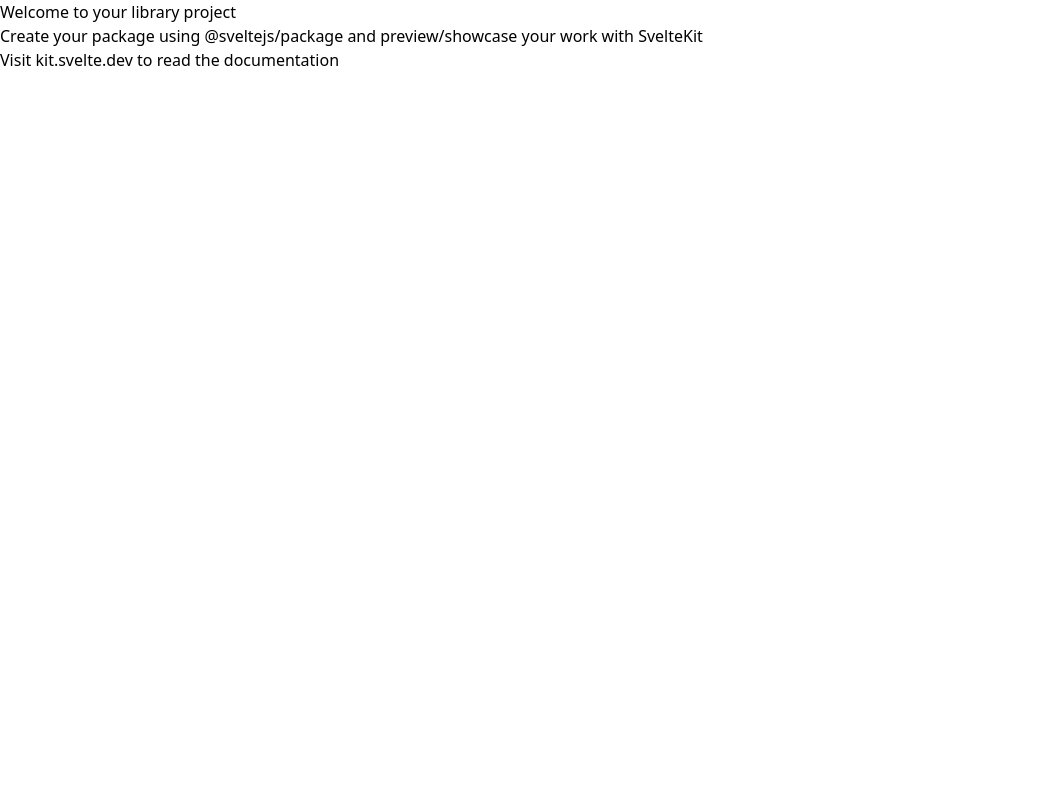
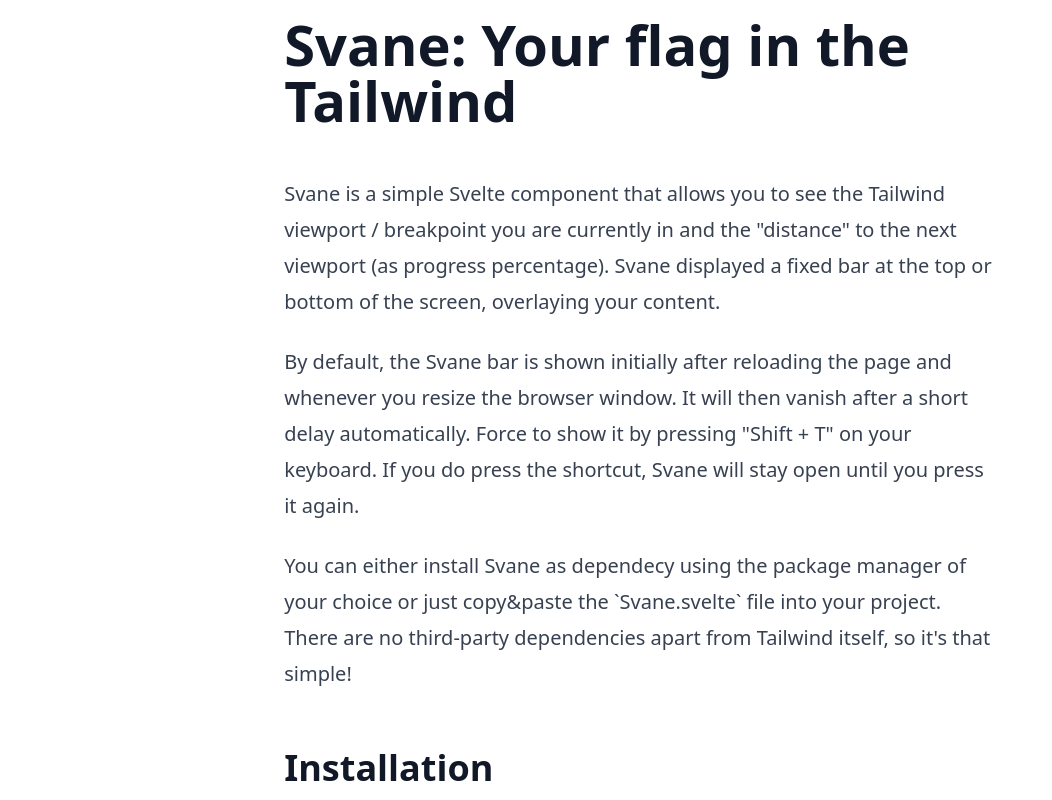
Before and after one commit to ShipBit/svane, a SvelteKit app: page / in a window 1280 px wide. Shown: the top 800 px of the page, without its empty margins (0-1052 px from the left). Built offline with nearby package versions, Linux system fonts and the light colour scheme.

Commit message:
prettify demo page
x

```diff
--- a/package.json
+++ b/package.json
@@ -1,7 +1,7 @@
 {
 	"name": "@shipbit/svane",
 	"private": false,
-	"version": "1.0.0",
+	"version": "1.0.1",
 	"license": "MIT",
 	"author": {
 		"name": "Simon Hopstätter",
@@ -41,6 +41,7 @@
 		"@sveltejs/adapter-auto": "^2.0.0",
 		"@sveltejs/kit": "^1.20.4",
 		"@sveltejs/package": "^2.0.0",
+		"@tailwindcss/typography": "^0.5.9",
 		"autoprefixer": "^10.4.14",
 		"eslint": "^8.28.0",
 		"eslint-config-prettier": "^8.5.0",
--- a/src/routes/+page.svelte
+++ b/src/routes/+page.svelte
@@ -3,10 +3,64 @@
 	import '../app.css';
 </script>
 
-<h1>Welcome to your library project</h1>
-<p>Create your package using @sveltejs/package and preview/showcase your work with SvelteKit</p>
-<p>Visit <a href="https://kit.svelte.dev">kit.svelte.dev</a> to read the documentation</p>
+{#if import.meta.env.DEV}
+	<Svane />
+{/if}
+
+<main class="prose lg:prose-xl m-auto p-4">
+	<h1>Svane: Your flag in the Tailwind</h1>
+	<p>
+		Svane is a simple Svelte component that allows you to see the Tailwind viewport / breakpoint you
+		are currently in and the "distance" to the next viewport (as progress percentage). Svane
+		displayed a fixed bar at the top or bottom of the screen, overlaying your content.
+	</p>
+	<p>
+		By default, the Svane bar is shown initially after reloading the page and whenever you resize
+		the browser window. It will then vanish after a short delay automatically. Force to show it by
+		pressing "Shift + T" on your keyboard. If you do press the shortcut, Svane will stay open until
+		you press it again.
+	</p>
+	<p>
+		You can either install Svane as dependecy using the package manager of your choice or just
+		copy&paste the `Svane.svelte` file into your project. There are no third-party dependencies
+		apart from Tailwind itself, so it's that simple!
+	</p>
+
+	<h2>Installation</h2>
+	<pre>
+bash npm install @shipbit/svane
+	</pre>
+
+	<p>Then in your +layout.svelte or any other page/component:</p>
+
+	<pre>
+{`<script>
+	import Svane from '@shipbit/svane';
+</script>
 
 {#if import.meta.env.DEV}
 	<Svane />
-{/if}
+{/if}`}
+</pre>
+
+	<h3>Parameters (all optional):</h3>
+
+	<pre>
+{`<!-- Breakpoint override: Use the ones defined in your Tailwind theme config here. -->
+<!-- Svane uses the default Tailwind breakpoints (sm, md, lg, xl, 2xl) by default. -->
+<Svane
+	breakpoints={{ phone: { max: 767 }, tablet: { min: 768, max: 1279 }, desktop: { min: 1280 } }}
+/>
+
+<!-- Don't autohide Svane -->
+<Svane stayOpen />
+
+<!-- default: 'top' -->
+<Svane position="bottom" />
+
+<!-- hide Svane after the given milliseconds have passed (default: 2500) -->
+<Svane duration={5000} />`}
+</pre>
+
+	<p>You can mix and match these params, of course.</p>
+</main>
--- a/tailwind.config.js
+++ b/tailwind.config.js
@@ -4,5 +4,5 @@ export default {
 	theme: {
 		extend: {}
 	},
-	plugins: []
+	plugins: [require('@tailwindcss/typography')]
 };
```
Also changed, not shown: 2 other files (tests, documents, lock files or other folders).
